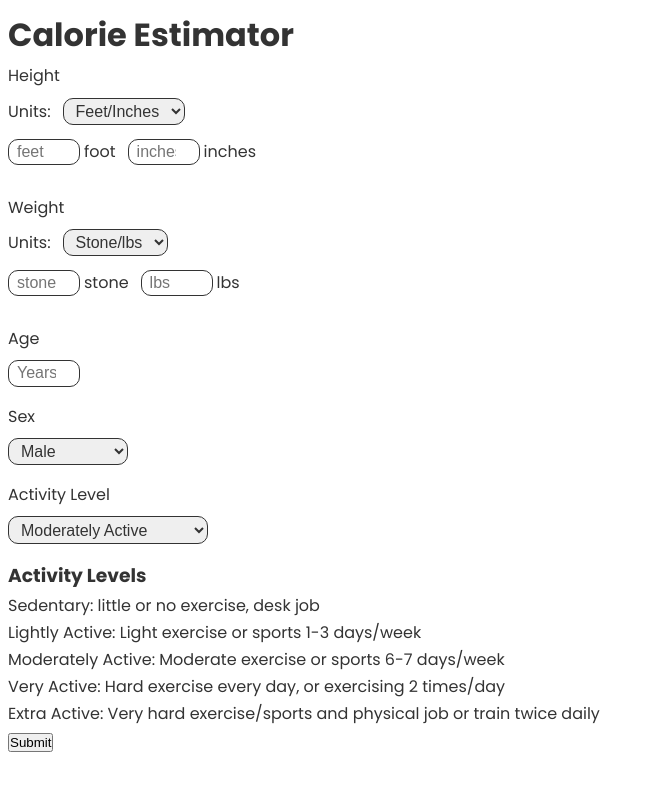
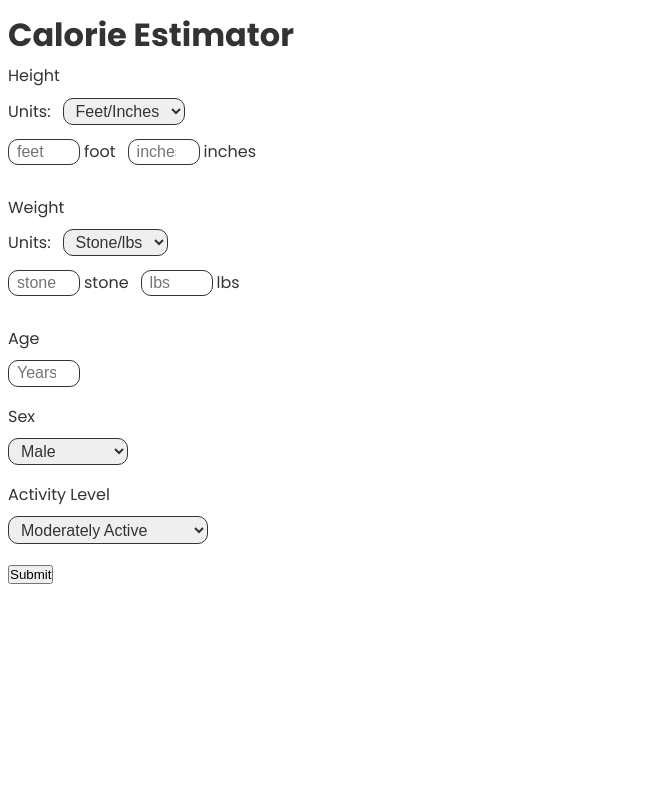
Before and after one commit to lewisRotchell/calorie-estimator-v2, a React (Create React App) app: page / in a window 1280 px wide. Shown: the top 790 px of the page, without its empty margins (0-654 px from the left). Built offline with nearby package versions, Linux system fonts and the light colour scheme.

Commit message:
Added some transitions

```diff
--- a/src/components/CalorieContainer.tsx
+++ b/src/components/CalorieContainer.tsx
@@ -3,6 +3,7 @@ import CalorieForm from "./CalorieForm";
 import CalorieResults from "./CalorieResults";
 import useInput from "../hooks/useInput";
 import validate from "../validateForm";
+import classes from "./CalorieContainer.module.scss";
 
 const CalorieContainer = () => {
   const [isSubmitted, setIsSubmitted] = useState(false);
@@ -21,7 +22,8 @@ const CalorieContainer = () => {
       <header>
         <h1 className="">Calorie Estimator</h1>
       </header>
-      {!isSubmitted ? (
+
+      {!isSubmitted && (
         <CalorieForm
           setIsSubmitted={setIsSubmitted}
           handleChangeNum={handleChangeNum}
@@ -31,13 +33,16 @@ const CalorieContainer = () => {
           errors={errors}
           setHeight={setHeight}
         />
-      ) : (
+      )}
+
+      {isSubmitted && (
         <CalorieResults
           values={values}
           setIsSubmitted={setIsSubmitted}
           height={height}
         />
       )}
+
       {!isSubmitted && (
         <button type="submit" form="calorieForm" onSubmit={handleSubmit}>
           Submit
--- a/src/components/CalorieForm.module.scss
+++ b/src/components/CalorieForm.module.scss
@@ -1,6 +1,18 @@
 @import "../assets/mixins";
 
 .calorieForm {
+  animation: fadeInAnimation ease 700ms;
+  animation-iteration-count: 1;
+  animation-fill-mode: forwards;
+
+  @keyframes fadeInAnimation {
+    0% {
+      opacity: 0;
+    }
+    100% {
+      opacity: 1;
+    }
+  }
   .formControl {
     display: flex;
     flex-wrap: wrap;
--- a/src/components/CalorieForm.tsx
+++ b/src/components/CalorieForm.tsx
@@ -208,7 +208,7 @@ const CalorieForm: React.FC<Props> = ({
           </select>
         </div>
       </form>
-      <section className=" ">
+      {/* <section className=" ">
         <h3 className=" ">Activity Levels</h3>
         <div className="  ">
           <p className="">Sedentary: little or no exercise, desk job</p>
@@ -226,7 +226,7 @@ const CalorieForm: React.FC<Props> = ({
             twice daily
           </p>
         </div>
-      </section>
+      </section> */}
       {/* <button className="" type="submit" form="calorieForm">
         Submit
       </button> */}
--- a/src/components/CalorieResults.module.scss
+++ b/src/components/CalorieResults.module.scss
@@ -0,0 +1,14 @@
+.calorieResults {
+  animation: fadeInAnimation ease 700ms;
+  animation-iteration-count: 1;
+  animation-fill-mode: forwards;
+
+  @keyframes fadeInAnimation {
+    0% {
+      opacity: 0;
+    }
+    100% {
+      opacity: 1;
+    }
+  }
+}
--- a/src/components/CalorieResults.tsx
+++ b/src/components/CalorieResults.tsx
@@ -1,4 +1,5 @@
 import React from "react";
+import classes from "./CalorieResults.module.scss";
 type Props = {
   setIsSubmitted: React.Dispatch<React.SetStateAction<boolean>>;
   values: any;
@@ -11,7 +12,7 @@ const CalorieResults: React.FC<Props> = ({
   height,
 }) => {
   return (
-    <div style={{ height: height }} className="card-face card-back  ">
+    <div className={classes.calorieResults} style={{ height: height }}>
       <p>
         Your daily estimated maintenence calories are:{" "}
         {values.maintenenceCalories} calories
--- a/src/index.tsx
+++ b/src/index.tsx
@@ -2,9 +2,4 @@ import React from "react";
 import ReactDOM from "react-dom";
 import App from "./App";
 
-ReactDOM.render(
-  <React.StrictMode>
-    <App />
-  </React.StrictMode>,
-  document.getElementById("root")
-);
+ReactDOM.render(<App />, document.getElementById("root"));
```
